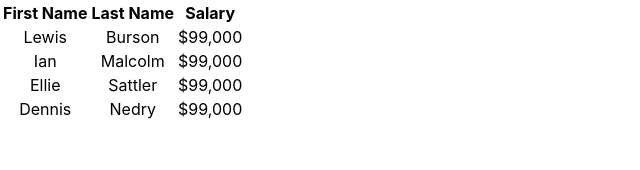
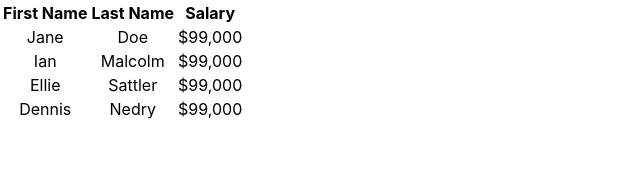
Before and after one commit to ruspatel/ecapital-assessment, a React (Create React App) app in the folder frontend/: page / in a window 1280 px wide. Shown: the top 170 px of the page, without its empty margins (0-640 px from the left). Built offline with nearby package versions, Linux system fonts and the light colour scheme.

Commit message:
generalized table component to accept props

```diff
--- a/frontend/src/components/Employees.js
+++ b/frontend/src/components/Employees.js
@@ -4,9 +4,25 @@ import Table from './Table';
 
 function Employees() {
 
+    const headings = [
+        { name: "First Name", id : "first_name" },
+        { name: "Last Name", id: "last_name" },
+        { name: "Salary", id: "salary"}
+    ];
+
+    const employeeData = [
+        {"first_name": "Jane", "last_name": "Doe", "salary": "$99,000"},
+        {"first_name": "Ian", "last_name": "Malcolm", "salary": "$99,000"},
+        {"first_name": "Ellie", "last_name": "Sattler", "salary": "$99,000"},
+        {"first_name": "Dennis", "last_name": "Nedry", "salary": "$99,000"},
+    ];
+
     return(
         <div>
-            <Table/>
+            <Table
+                headings={headings}
+                data={employeeData}
+            />
         </div>
     );
 }
--- a/frontend/src/components/Table.js
+++ b/frontend/src/components/Table.js
@@ -1,62 +1,36 @@
 import React from 'react';
 
-function Table() {
+function Table(
+    {
+        headings,
+        data
+    }
+) {
 
     return(
         <div>
             <table>
                 <thead>
                     <tr>
-                        <th>First Name</th>
-                        <th>Last Name</th>
-                        <th>Salary</th>
+                        {headings.map((heading) => {
+                            return(
+                                <th>{heading.name}</th>
+                            )
+                        })}
                     </tr>
                 </thead>
                 <tbody>
-                    <tr>
-                        <td>
-                            Lewis
-                        </td>
-                        <td>
-                            Burson
-                        </td>
-                        <td>
-                            $99,000
-                        </td>
-                    </tr>
-                    <tr>
-                        <td>
-                            Ian
-                        </td>
-                        <td>
-                            Malcolm
-                        </td>
-                        <td>
-                            $99,000
-                        </td>
-                    </tr>
-                    <tr>
-                        <td>
-                            Ellie
-                        </td>
-                        <td>
-                            Sattler
-                        </td>
-                        <td>
-                            $99,000
-                        </td>
-                    </tr>
-                    <tr>
-                        <td>
-                            Dennis
-                        </td>
-                        <td>
-                            Nedry
-                        </td>
-                        <td>
-                            $99,000
-                        </td>
-                    </tr>
+                    {data.map((dataRow) => {
+                        return(
+                            <tr>
+                                {headings.map((heading) => {
+                                    return(
+                                        <td>{dataRow[heading.id]}</td>
+                                    )
+                                })}
+                            </tr>
+                        )
+                    })}
                 </tbody>
             </table>
         </div>
```
